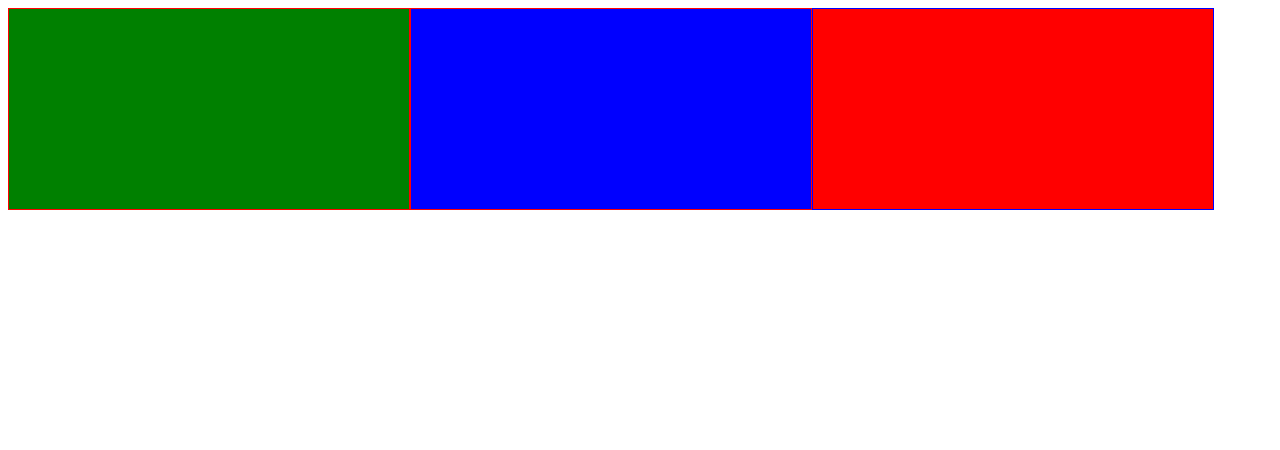
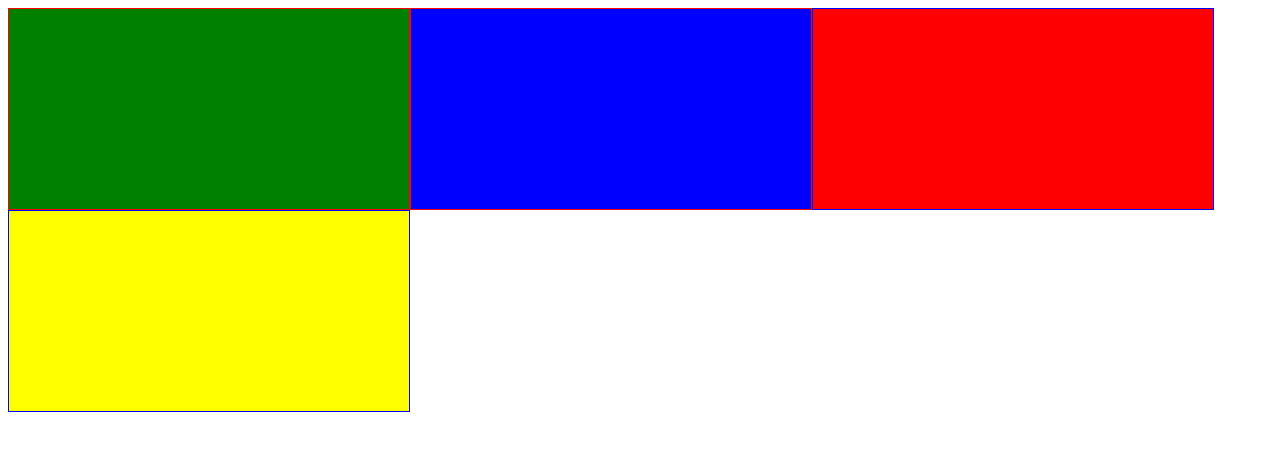
Before and after one commit to bgartdu/practice-with-turor, a plain HTML site: page index.html in a window 1280 px wide. Drawn offline with Linux system fonts and the light colour scheme.

Commit message:
modified div

```diff
--- a/index.html
+++ b/index.html
@@ -11,6 +11,6 @@
     <div class="greenBox"></div>
     <div class="blueBox"></div>
     <div class="redBox"></div>
-    <div class="orangeBox"></div>
+    <div class="yellowBox"></div>
 </body>
 </html>
```
